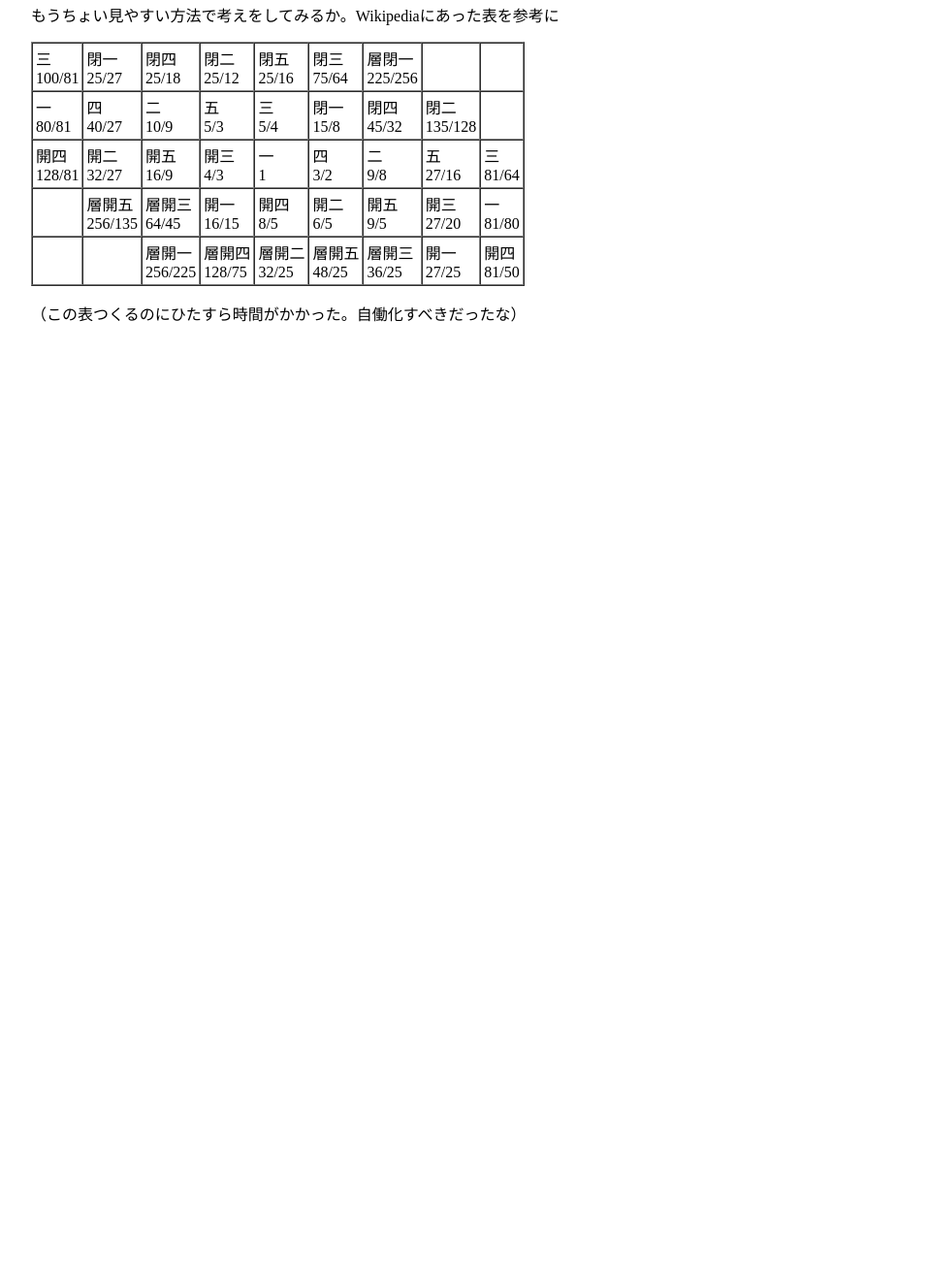
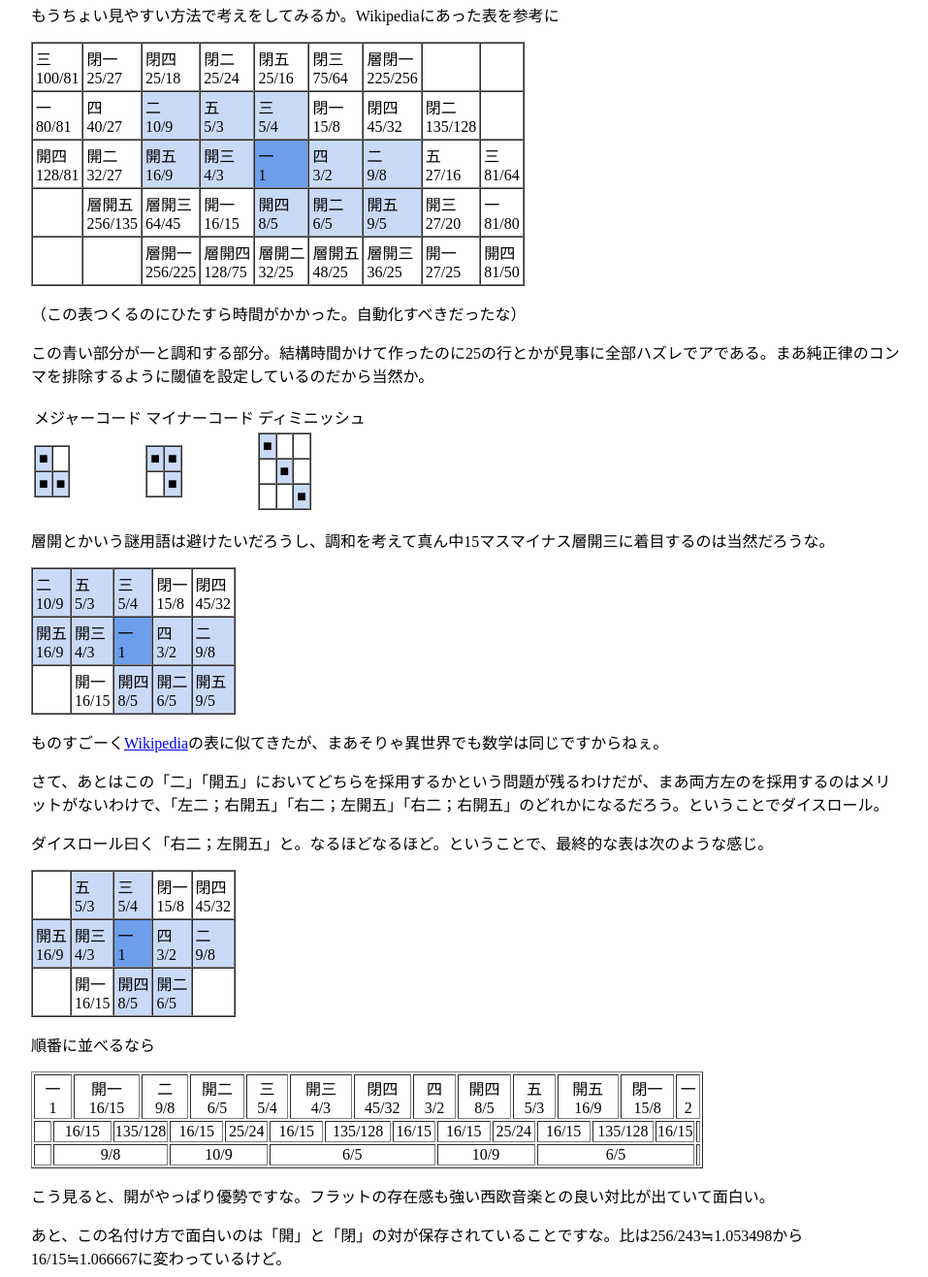
Before and after one commit to jurliyuuri/niesnurjorup, a plain HTML site: page index.html in a window 1280 px wide. Shown: the part 8123-9440 px from the top of the page at 97% size, without its empty margins (160-1117 px from the left). Before the commit the page ends 8474 px from the top, so only its background shows below. Drawn offline with Linux system fonts and the light colour scheme.

Commit message:
純正律終わり

```diff
--- a/index.html
+++ b/index.html
@@ -175,11 +175,51 @@
 <p>もうちょい見やすい方法で考えをしてみるか。Wikipediaにあった表を参考に</p>
 
 <table border="1" cellpadding="3" cellspacing="0">
-	<tr><td>三<br>100/81</td><td>閉一<br>25/27</td><td>閉四<br>25/18</td><td>閉二<br>25/12</td><td>閉五<br>25/16</td><td>閉三<br>75/64</td><td>層閉一<br>225/256</td><td></td><td></td></tr>
-	<tr><td>一<br>80/81</td><td>四<br>40/27</td><td>二<br>10/9</td><td>五<br>5/3</td><td>三<br>5/4</td><td>閉一<br>15/8</td><td>閉四<br>45/32</td><td>閉二<br>135/128</td><td></td></tr>
-	<tr><td>開四<br>128/81</td><td>開二<br>32/27</td><td>開五<br>16/9</td><td>開三<br>4/3</td><td>一<br>1</td><td>四<br>3/2</td><td>二<br>9/8</td><td>五<br>27/16</td><td>三<br>81/64</td></tr>
-	<tr><td></td><td>層開五<br>256/135</td><td>層開三<br>64/45</td><td>開一<br>16/15</td><td>開四<br>8/5</td><td>開二<br>6/5</td><td>開五<br>9/5</td><td>開三<br>27/20</td><td>一<br>81/80</td></tr>
+	<tr><td>三<br>100/81</td><td>閉一<br>25/27</td><td>閉四<br>25/18</td><td>閉二<br>25/24</td><td>閉五<br>25/16</td><td>閉三<br>75/64</td><td>層閉一<br>225/256</td><td></td><td></td></tr>
+	<tr><td>一<br>80/81</td><td>四<br>40/27</td><td class="s2">二<br>10/9</td><td class="s2">五<br>5/3</td><td class="s2">三<br>5/4</td><td>閉一<br>15/8</td><td>閉四<br>45/32</td><td>閉二<br>135/128</td><td></td></tr>
+	<tr><td>開四<br>128/81</td><td>開二<br>32/27</td><td class="s2">開五<br>16/9</td><td class="s2">開三<br>4/3</td><td class="s3">一<br>1</td><td class="s2">四<br>3/2</td><td class="s2">二<br>9/8</td><td>五<br>27/16</td><td>三<br>81/64</td></tr>
+	<tr><td></td><td>層開五<br>256/135</td><td>層開三<br>64/45</td><td>開一<br>16/15</td><td class="s2">開四<br>8/5</td><td class="s2">開二<br>6/5</td><td class="s2">開五<br>9/5</td><td>開三<br>27/20</td><td>一<br>81/80</td></tr>
 	<tr><td></td><td></td><td>層開一<br>256/225</td><td>層開四<br>128/75</td><td>層開二<br>32/25</td><td>層開五<br>48/25</td><td>層開三<br>36/25</td><td>開一<br>27/25<br></td><td>開四<br>81/50</td></tr>
 </table>
-<p>（この表つくるのにひたすら時間がかかった。自働化すべきだったな）</p>
+<p>（この表つくるのにひたすら時間がかかった。自動化すべきだったな）</p>
+<p>この青い部分が一と調和する部分。結構時間かけて作ったのに25の行とかが見事に全部ハズレでアである。まあ純正律のコンマを排除するように閾値を設定しているのだから当然か。</p>
+<table>
+	<tr><td>メジャーコード</td><td>マイナーコード</td><td>ディミニッシュ</td></tr>
+	<tr><td>
+<table border="1" cellpadding="3" cellspacing="0">
+	<tr><td class="s2">■</td><td></td></tr>
+	<tr><td class="s2">■</td><td class="s2">■</td></tr>
+</table>	</td><td>
+<table border="1" cellpadding="3" cellspacing="0">
+	<tr><td class="s2">■</td><td class="s2">■</td></tr>
+	<tr><td></td><td class="s2">■</td></tr>
+</table>	</td><td>
+<table border="1" cellpadding="3" cellspacing="0">
+	<tr><td class="s2">■</td><td></td><td></td></tr>
+	<tr><td></td><td class="s2">■</td><td></td></tr>
+	<tr><td></td><td></td><td class="s2">■</td></tr>
+</table>	</td></tr></table>
+<p>層開とかいう謎用語は避けたいだろうし、調和を考えて真ん中15マスマイナス層開三に着目するのは当然だろうな。</p>
+<table border="1" cellpadding="3" cellspacing="0">
+	<tr><td class="s2">二<br>10/9</td><td class="s2">五<br>5/3</td><td class="s2">三<br>5/4</td><td>閉一<br>15/8</td><td>閉四<br>45/32</td></tr>
+	<tr><td class="s2">開五<br>16/9</td><td class="s2">開三<br>4/3</td><td class="s3">一<br>1</td><td class="s2">四<br>3/2</td><td class="s2">二<br>9/8</td></tr>
+	<tr><td></td><td>開一<br>16/15</td><td class="s2">開四<br>8/5</td><td class="s2">開二<br>6/5</td><td class="s2">開五<br>9/5</td></tr>
+</table>
+<p>ものすごーく<a href="https://en.wikipedia.org/wiki/Five-limit_tuning#Twelve_tone_scale">Wikipedia</a>の表に似てきたが、まあそりゃ異世界でも数学は同じですからねぇ。</p>
+<p>さて、あとはこの「二」「開五」においてどちらを採用するかという問題が残るわけだが、まあ両方左のを採用するのはメリットがないわけで、「左二；右開五」「右二；左開五」「右二；右開五」のどれかになるだろう。ということでダイスロール。</p>
+<p>ダイスロール曰く「右二；左開五」と。なるほどなるほど。ということで、最終的な表は次のような感じ。</p>
+<table border="1" cellpadding="3" cellspacing="0">
+	<tr><td></td><td class="s2">五<br>5/3</td><td class="s2">三<br>5/4</td><td>閉一<br>15/8</td><td>閉四<br>45/32</td></tr>
+	<tr><td class="s2">開五<br>16/9</td><td class="s2">開三<br>4/3</td><td class="s3">一<br>1</td><td class="s2">四<br>3/2</td><td class="s2">二<br>9/8</td></tr>
+	<tr><td></td><td>開一<br>16/15</td><td class="s2">開四<br>8/5</td><td class="s2">開二<br>6/5</td><td></td></tr>
+</table>
+<p>順番に並べるなら</p>
+<table border="1" style="text-align:center">
+	<tr><td colspan="2">一<br>1</td><td colspan="2">開一<br>16/15</td><td colspan="2">二<br>9/8</td><td colspan="2">開二<br>6/5</td><td colspan="2">三<br>5/4</td><td colspan="2">開三<br>4/3</td></td><td colspan="2">閉四<br>45/32</td><td colspan="2">四<br>3/2</td><td colspan="2">開四<br>8/5</td><td colspan="2">五<br>5/3</td><td colspan="2">開五<br>16/9</td><td colspan="2">閉一<br>15/8</td><td colspan="2">一<br>2</td></tr>
+	<tr><td colspan="1"></td><td colspan="2">16/15</td><td colspan="2">135/128</td><td colspan="2">16/15</td><td colspan="2">25/24</td><td colspan="2">16/15</td><td colspan="2">135/128</td><td colspan="2">16/15</td><td colspan="2">16/15</td><td colspan="2">25/24</td><td colspan="2">16/15</td><td colspan="2">135/128</td><td colspan="2">16/15</td><td colspan="1"></td></tr>
+	<tr><td colspan="1"></td><td colspan="4">9/8</td><td colspan="4">10/9</td><td colspan="6">6/5</td><td colspan="4">10/9</td><td colspan="6">6/5</td><td colspan="1"></td></tr>
+</table>
+<p>こう見ると、開がやっぱり優勢ですな。フラットの存在感も強い西欧音楽との良い対比が出ていて面白い。</p>
+<p>あと、この名付け方で面白いのは「開」と「閉」の対が保存されていることですな。比は256/243≒1.053498から16/15≒1.066667に変わっているけど。</p>
+
 </body>
```
